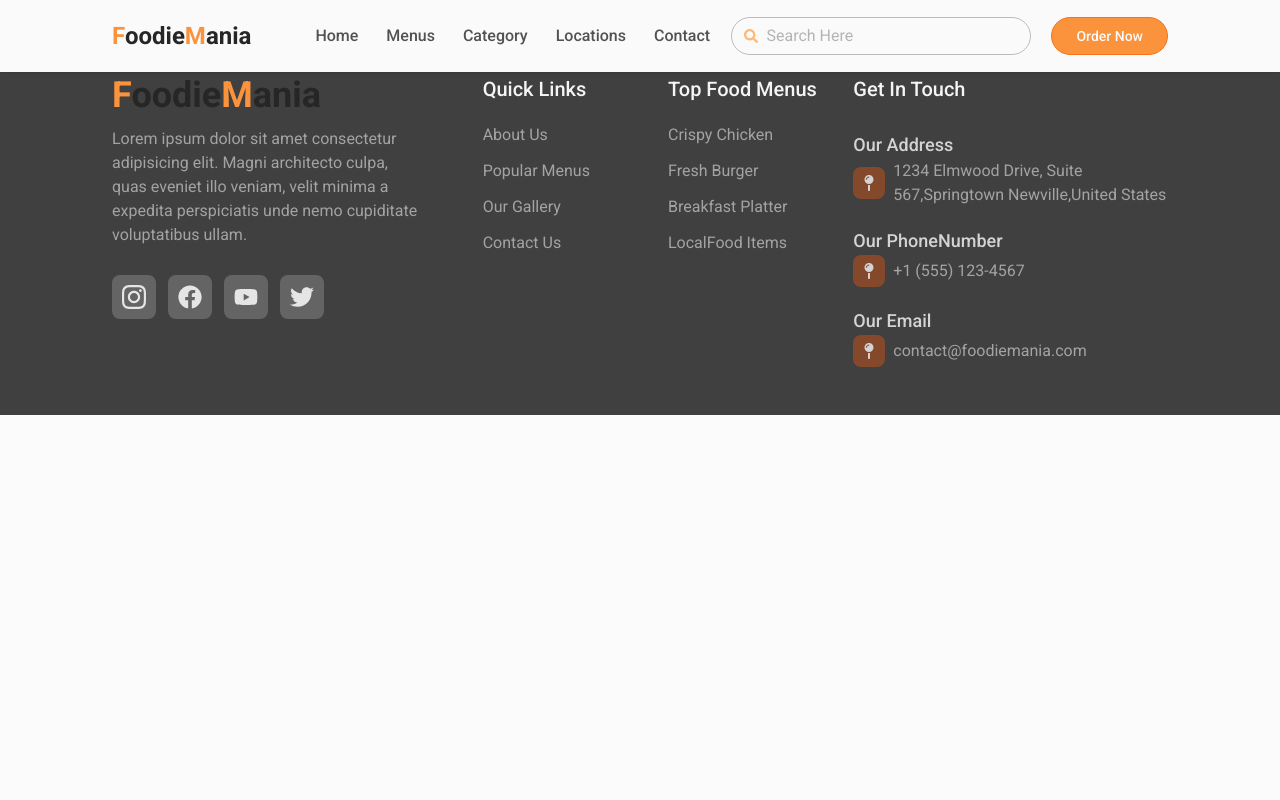
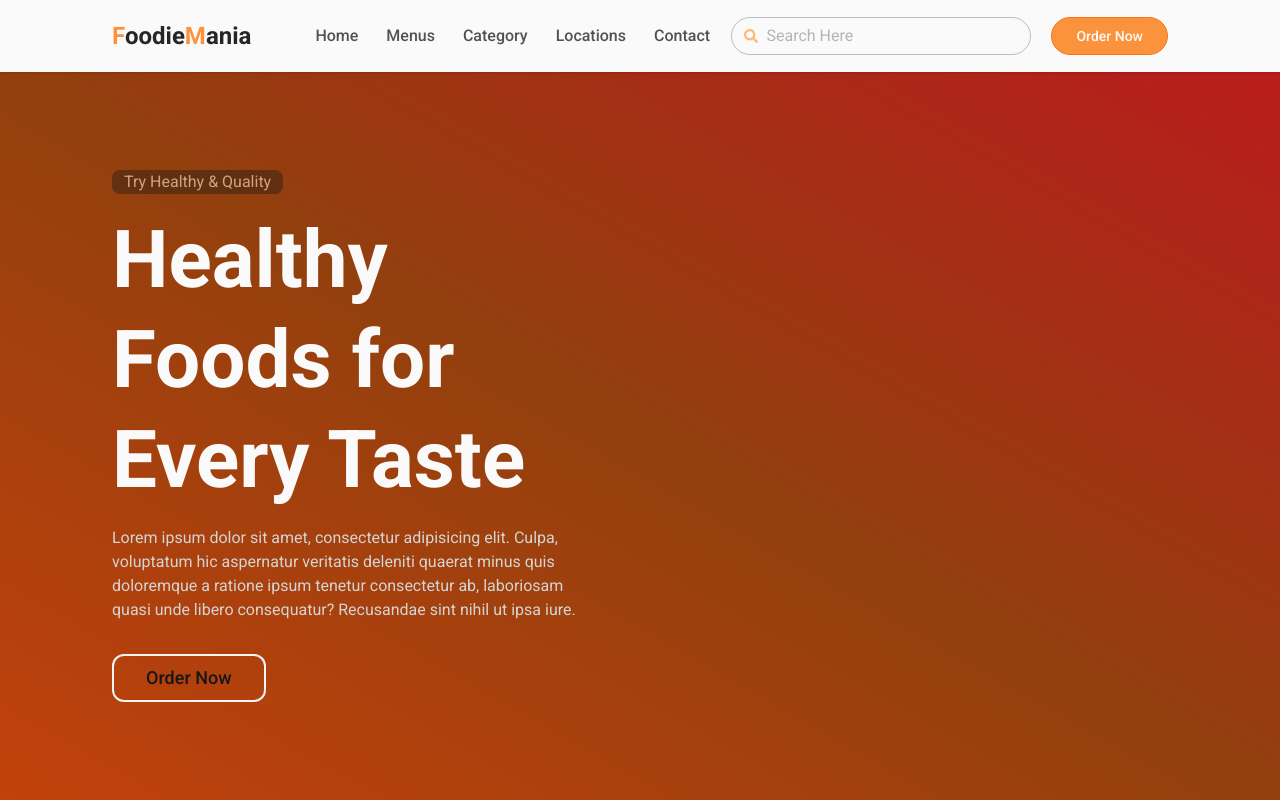
Before and after one commit to Akhileshpookkuttiyil/FoodApp, a React (Vite) app: page / in a window 1280 px wide. Shown: the top 800 px of the page. Built offline with nearby package versions, Linux system fonts and the light colour scheme.

Commit message:
added Hero Component and gradient into home

```diff
--- a/src/Pages/Home/Hero/Hero.jsx
+++ b/src/Pages/Home/Hero/Hero.jsx
@@ -0,0 +1,31 @@
+const Hero = () => {
+  return (
+    <div className="w-full md:h-[calc(100vh-8ch)] h-auto bg-gradient-to-tr from-orange-700 via-amber-800 to-red-700 flex items-center justify-between mt-[8ch] lg:px-28 md:px-16 sm:px-7">
+      <div className="flex-1 w-full flex items-center justify-between gap-x-8 gap-y-4 md:py-0 py-4 flex-wrap">
+        <div className="md:w-[45%] w-full space-y-8">
+          <div className="space-y-4">
+            <h6 className="text-orange-200/70 text-base font-normal bg-neutral-900/40 w-fit px-3 py-0 5 rounded-lg">
+              Try Healthy & Quality
+            </h6>
+            <h1 className="text-neutral-50 font-black md:text-[5rem] text-5xl leading-tight">
+              Healthy Foods for Every Taste
+            </h1>
+            <p className="md:text-base text-sm text-neutral-300 font-normal">
+              Lorem ipsum dolor sit amet, consectetur adipisicing elit. Culpa,
+              voluptatum hic aspernatur veritatis deleniti quaerat minus quis
+              doloremque a ratione ipsum tenetur consectetur ab, laboriosam
+              quasi unde libero consequatur? Recusandae sint nihil ut ipsa iure.
+            </p>
+          </div>
+          <button className="w-fit px-8 py-2 text-lg font-medium text-neutral-900 hover:text-neutral-100 hover:bg-neutral-100/10 border-2 border-neutral-100 hover:border-neutral-100 rounded-xl ease-in-out duration-300">
+            Order Now
+          </button>
+        </div>
+
+        <div className="md:w-[50%] w-full space-y-4"></div>
+      </div>
+    </div>
+  );
+};
+
+export default Hero;
```
Also changed, not shown: src/App.jsx (+5 -5 lines).
